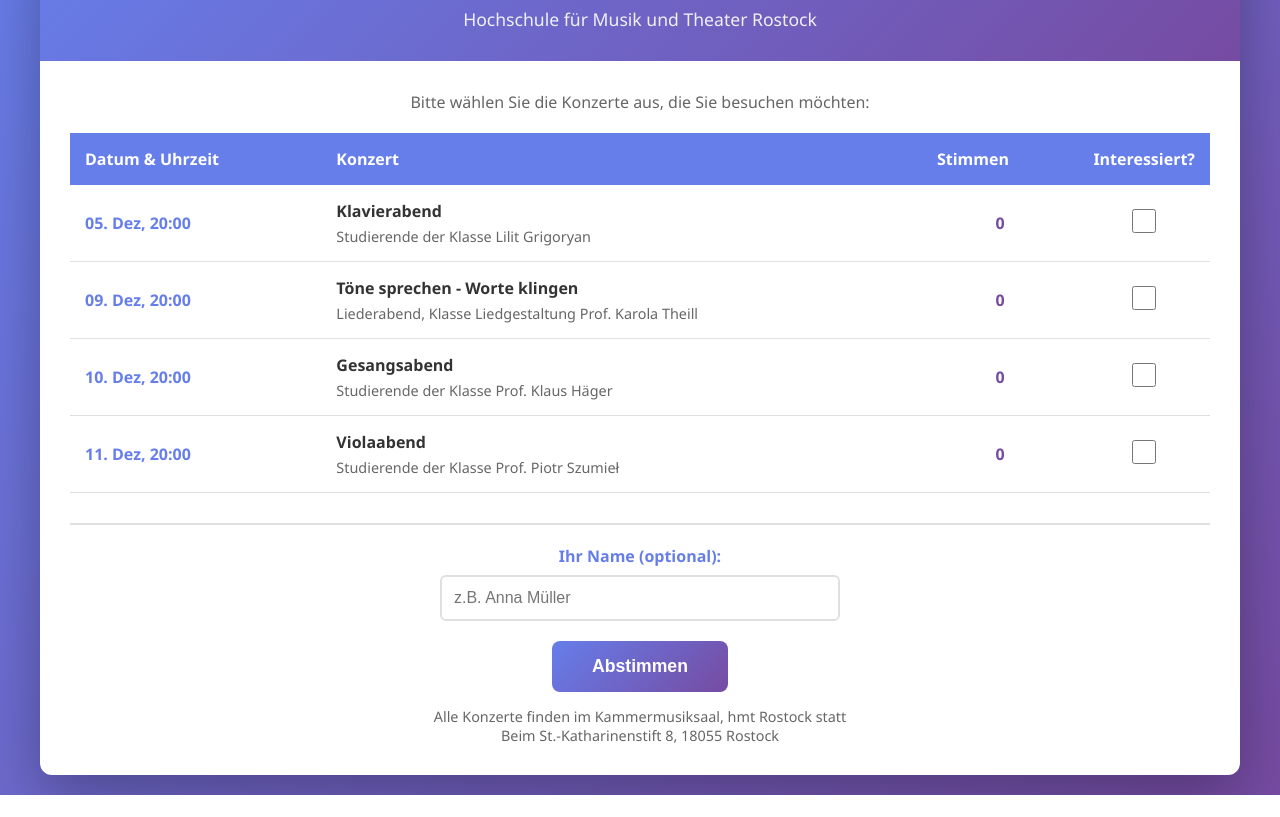
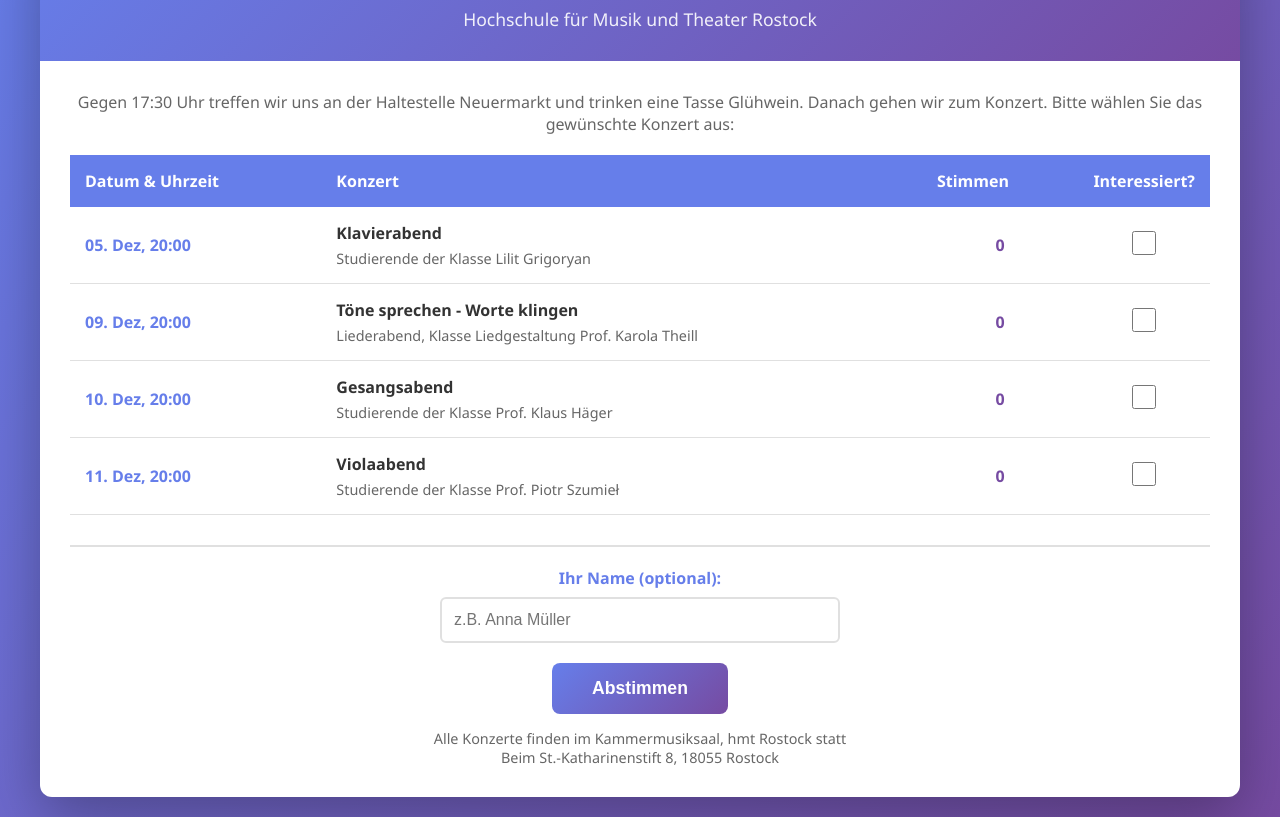
Before and after one commit to xd714/others, a plain HTML site: page index.html in a window 1280 px wide. Shown: the part 96-913 px from the top of the page. Before the commit the page ends 891 px from the top, so only its background shows below. Drawn offline with Linux system fonts and the light colour scheme.

Commit message:
Update concert selection message in index.html

```diff
--- a/index.html
+++ b/index.html
@@ -201,7 +201,7 @@
 
         <div class="content">
             <p style="margin-bottom: 20px; color: #666; text-align: center;">
-                Bitte wählen Sie die Konzerte aus, die Sie besuchen möchten:
+                Gegen 17:30 Uhr treffen wir uns an der Haltestelle Neuermarkt und trinken eine Tasse Glühwein. Danach gehen wir zum Konzert. Bitte wählen Sie das gewünschte Konzert aus:
             </p>
 
             <table>
```
